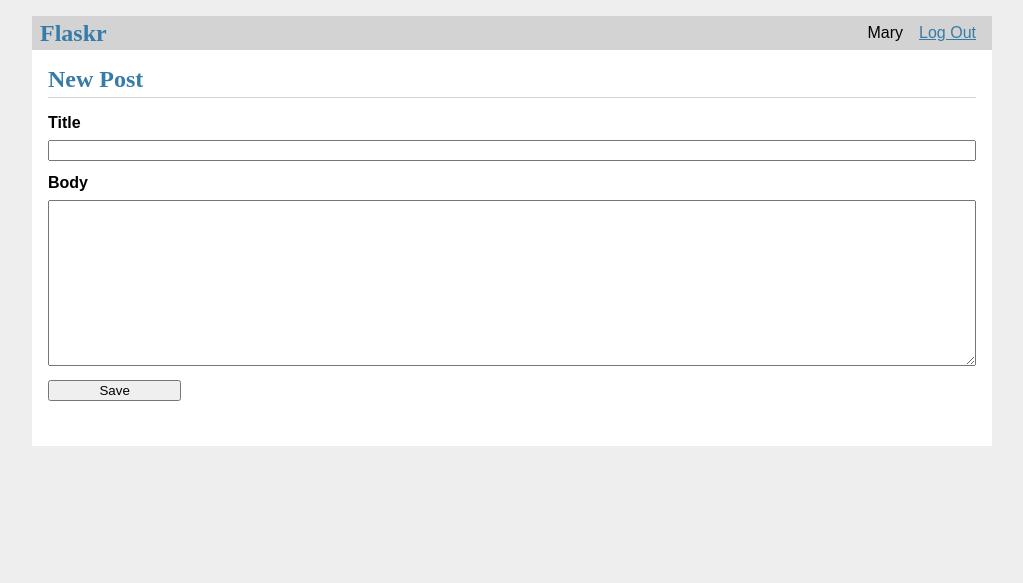
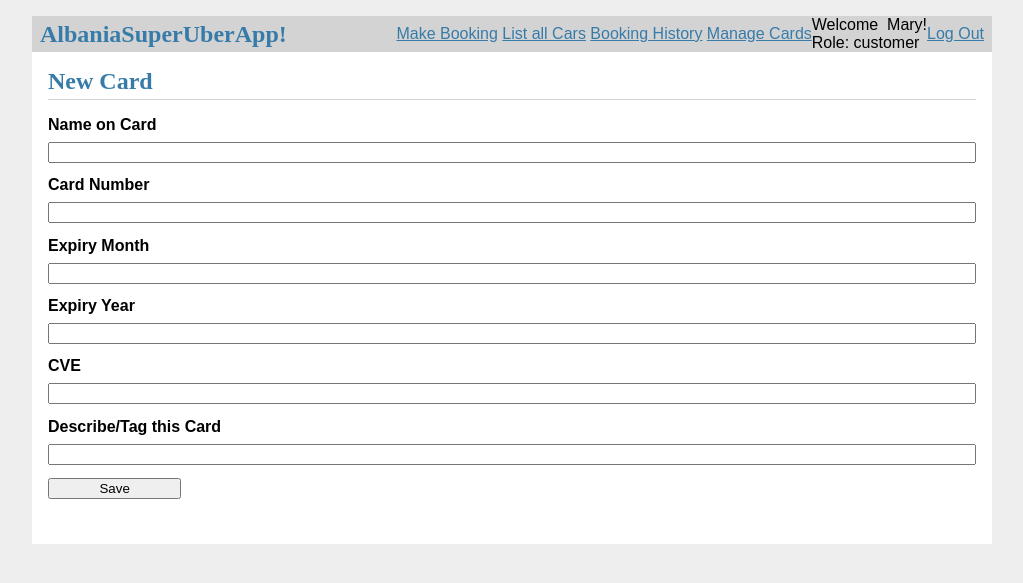
Before and after one commit to melvir86/ase, a Flask app: page /create in a window 1280 px wide. Shown: the top 583 px of the page, without its empty margins (128-1151 px from the left). Run offline with Flask 3, Linux system fonts and the light colour scheme; a user stored in the database is signed in; data comes from the database, SQL or seed files in the repository; both versions use the stored data as it was after the commit.

Commit message:
Cleaned up base code for app using flaskr tutorial and also added Payment CRUD for others in the team to follow the standard

```diff
--- a/flaskr/__init__.py
+++ b/flaskr/__init__.py
@@ -40,8 +40,8 @@ def create_app(test_config=None):
     from . import auth
     app.register_blueprint(auth.bp)
 
-    from . import blog
-    app.register_blueprint(blog.bp)
+    from . import card
+    app.register_blueprint(card.bp)
 
     # make url_for('index') == url_for('blog.index')
     # in another app, you might define a separate main index here with
--- a/flaskr/auth.py
+++ b/flaskr/auth.py
@@ -14,6 +14,7 @@ def register():
     if request.method == 'POST':
         username = request.form['username']
         password = request.form['password']
+        role = request.form['role']
         db = get_db()
         error = None
 
@@ -21,12 +22,14 @@ def register():
             error = 'Username is required.'
         elif not password:
             error = 'Password is required.'
+        elif not role:
+            error = 'Role is required.'
 
         if error is None:
             try:
                 db.execute(
-                    "INSERT INTO user (username, password) VALUES (?, ?)",
-                    (username, generate_password_hash(password)),
+                    "INSERT INTO user (username, password, role) VALUES (?, ?, ?)",
+                    (username, generate_password_hash(password), role),
                 )
                 db.commit()
             except db.IntegrityError:
@@ -43,20 +46,22 @@ def login():
     if request.method == 'POST':
         username = request.form['username']
         password = request.form['password']
+        role = request.form['role']
         db = get_db()
         error = None
         user = db.execute(
-            'SELECT * FROM user WHERE username = ?', (username,)
+            'SELECT * FROM user WHERE username = ? AND role = ?', (username,role)
         ).fetchone()
 
         if user is None:
-            error = 'Incorrect username.'
+            error = 'No match of user with selected role. Please try again.'
         elif not check_password_hash(user['password'], password):
             error = 'Incorrect password.'
 
         if error is None:
             session.clear()
             session['user_id'] = user['id']
+            session['role'] = user['role']
             return redirect(url_for('index'))
 
         flash(error)
--- a/flaskr/blog.py
+++ /dev/null
@@ -1,96 +0,0 @@
-from flask import (
-    Blueprint, flash, g, redirect, render_template, request, url_for
-)
-from werkzeug.exceptions import abort
-
-from flaskr.auth import login_required
-from flaskr.db import get_db
-
-bp = Blueprint('blog', __name__)
-
-@bp.route('/')
-def index():
-    db = get_db()
-    posts = db.execute(
-        'SELECT p.id, title, body, created, author_id, username'
-        ' FROM post p JOIN user u ON p.author_id = u.id'
-        ' ORDER BY created DESC'
-    ).fetchall()
-    return render_template('blog/index.html', posts=posts)
-
-@bp.route('/create', methods=('GET', 'POST'))
-@login_required
-def create():
-    if request.method == 'POST':
-        title = request.form['title']
-        body = request.form['body']
-        error = None
-
-        if not title:
-            error = 'Title is required.'
-
-        if error is not None:
-            flash(error)
-        else:
-            db = get_db()
-            db.execute(
-                'INSERT INTO post (title, body, author_id)'
-                ' VALUES (?, ?, ?)',
-                (title, body, g.user['id'])
-            )
-            db.commit()
-            return redirect(url_for('blog.index'))
-
-    return render_template('blog/create.html')
-
-def get_post(id, check_author=True):
-    post = get_db().execute(
-        'SELECT p.id, title, body, created, author_id, username'
-        ' FROM post p JOIN user u ON p.author_id = u.id'
-        ' WHERE p.id = ?',
-        (id,)
-    ).fetchone()
-
-    if post is None:
-        abort(404, f"Post id {id} doesn't exist.")
-
-    if check_author and post['author_id'] != g.user['id']:
-        abort(403)
-
-    return post
-
-@bp.route('/<int:id>/update', methods=('GET', 'POST'))
-@login_required
-def update(id):
-    post = get_post(id)
-
-    if request.method == 'POST':
-        title = request.form['title']
-        body = request.form['body']
-        error = None
-
-        if not title:
-            error = 'Title is required.'
-
-        if error is not None:
-            flash(error)
-        else:
-            db = get_db()
-            db.execute(
-                'UPDATE post SET title = ?, body = ?'
-                ' WHERE id = ?',
-                (title, body, id)
-            )
-            db.commit()
-            return redirect(url_for('blog.index'))
-
-    return render_template('blog/update.html', post=post)
-
-@bp.route('/<int:id>/delete', methods=('POST',))
-@login_required
-def delete(id):
-    get_post(id)
-    db = get_db()
-    db.execute('DELETE FROM post WHERE id = ?', (id,))
-    db.commit()
-    return redirect(url_for('blog.index'))
--- /dev/null
+++ b/flaskr/card.py
@@ -0,0 +1,112 @@
+from flask import (
+    Blueprint, flash, g, redirect, render_template, request, url_for
+)
+from werkzeug.exceptions import abort
+
+from flaskr.auth import login_required
+from flaskr.db import get_db
+
+bp = Blueprint('card', __name__)
+
+@bp.route('/')
+def index():
+    return render_template('card/index.html')
+
+@bp.route('/list')
+def list():
+    db = get_db()
+    cards = db.execute(
+        'SELECT *'
+        ' FROM card c JOIN user u ON c.user_id = u.id'
+        ' ORDER BY created DESC'
+    ).fetchall()
+    return render_template('card/list.html', cards=cards)
+
+@bp.route('/create', methods=('GET', 'POST'))
+@login_required
+def create():
+    if request.method == 'POST':
+        name = request.form['name']
+        number = request.form['number']
+        expiry_month = request.form['expiry_month']
+        expiry_year = request.form['expiry_year']
+        cve = request.form['cve']
+        description = request.form['description']
+        error = None
+
+        if not name:
+            error = 'Name is required.'
+        if not number:
+            error = 'Number is required.'
+
+        if error is not None:
+            flash(error)
+        else:
+            db = get_db()
+            db.execute(
+                'INSERT INTO card (user_id, name, number, expiry_month, expiry_year, cve, description)'
+                ' VALUES (?, ?, ?, ?, ?, ?, ?)',
+                (g.user['id'], name, number, expiry_month, expiry_year, cve, description)
+            )
+            db.commit()
+            return redirect(url_for('card.list'))
+
+    return render_template('card/create.html')
+
+def get_card(id, check_author=True):
+    post = get_db().execute(
+        'SELECT *'
+        ' FROM card c JOIN user u ON c.user_id = u.id'
+        ' WHERE c.id = ?',
+        (id,)
+    ).fetchone()
+
+    if post is None:
+        abort(404, f"Card id {id} doesn't exist.")
+
+    if check_author and post['user_id'] != g.user['id']:
+        abort(403)
+
+    return post
+
+@bp.route('/<int:id>/update', methods=('GET', 'POST'))
+@login_required
+def update(id):
+    card = get_card(id)
+
+    if request.method == 'POST':
+        name = request.form['name']
+        number = request.form['number']
+        expiry_month = request.form['expiry_month']
+        expiry_year = request.form['expiry_year']
+        cve = request.form['cve']
+        description = request.form['description']
+        error = None
+
+        if not name:
+            error = 'Name is required.'
+        if not number:
+            error = 'Number is required.'
+
+        if error is not None:
+            flash(error)
+        else:
+            db = get_db()
+            db.execute(
+                'UPDATE card SET name = ?, number = ?, expiry_month = ?, expiry_year = ?, cve = ?, description = ?'
+                ' WHERE id = ?',
+                (name, number, expiry_month, expiry_year, cve, description, id)
+            )
+            db.commit()
+            return redirect(url_for('card.list'))
+
+    return render_template('card/update.html', card=card)
+
+@bp.route('/<int:id>/delete', methods=('POST',))
+@login_required
+def delete(id):
+    get_card(id)
+    db = get_db()
+    db.execute('DELETE FROM card WHERE id = ?', (id,))
+    db.commit()
+    return redirect(url_for('card.list'))
--- a/flaskr/schema.sql
+++ b/flaskr/schema.sql
@@ -1,10 +1,12 @@
 DROP TABLE IF EXISTS user;
 DROP TABLE IF EXISTS post;
+DROP TABLE IF EXISTS card;
 
 CREATE TABLE user (
   id INTEGER PRIMARY KEY AUTOINCREMENT,
   username TEXT UNIQUE NOT NULL,
-  password TEXT NOT NULL
+  password TEXT NOT NULL,
+  role TEXT NOT NULL
 );
 
 CREATE TABLE post (
@@ -15,3 +17,16 @@ CREATE TABLE post (
   body TEXT NOT NULL,
   FOREIGN KEY (author_id) REFERENCES user (id)
 );
+
+CREATE TABLE card (
+  id INTEGER PRIMARY KEY AUTOINCREMENT,
+  user_id INTEGER NOT NULL,
+  created TIMESTAMP NOT NULL DEFAULT CURRENT_TIMESTAMP,
+  name TEXT NOT NULL,
+  number TEXT NOT NULL,
+  expiry_month TEXT NOT NULL,
+  expiry_year TEXT NOT NULL,
+  cve TEXT NOT NULL,
+  description TEXT NOT NULL,
+  FOREIGN KEY (user_id) REFERENCES user (id)
+);
--- a/flaskr/templates/base.html
+++ b/flaskr/templates/base.html
@@ -2,16 +2,19 @@
 <title>{% block title %}{% endblock %} - Flaskr</title>
 <link rel="stylesheet" href="{{ url_for('static', filename='style.css') }}">
 <nav>
-  <h1>Flaskr</h1>
-  <ul>
+  <h1>AlbaniaSuperUberApp!</h1>
+    <a href="{{ url_for('auth.logout') }}">Make Booking</a>
+    &nbsp;<a href="{{ url_for('auth.logout') }}">List all Cars</a>
+    &nbsp;<a href="{{ url_for('auth.logout') }}">Booking History</a>
+    &nbsp;<a href="{{ url_for('card.list') }}">Manage Cards</a>
     {% if g.user %}
-      <li><span>{{ g.user['username'] }}</span>
-      <li><a href="{{ url_for('auth.logout') }}">Log Out</a>
+     Welcome &nbsp;{{ g.user['username'] }}!
+     <br/> Role: {{ g.user['role'] }}
+      <a href="{{ url_for('auth.logout') }}">Log Out</a>
     {% else %}
-      <li><a href="{{ url_for('auth.register') }}">Register</a>
-      <li><a href="{{ url_for('auth.login') }}">Log In</a>
+      &nbsp;<a href="{{ url_for('auth.register') }}">Register</a>
+      &nbsp;<a href="{{ url_for('auth.login') }}">Log In</a>
     {% endif %}
-  </ul>
 </nav>
 <section class="content">
   <header>
--- a/flaskr/templates/blog/create.html
+++ /dev/null
@@ -1,15 +0,0 @@
-{% extends 'base.html' %}
-
-{% block header %}
-  <h1>{% block title %}New Post{% endblock %}</h1>
-{% endblock %}
-
-{% block content %}
-  <form method="post">
-    <label for="title">Title</label>
-    <input name="title" id="title" value="{{ request.form['title'] }}" required>
-    <label for="body">Body</label>
-    <textarea name="body" id="body">{{ request.form['body'] }}</textarea>
-    <input type="submit" value="Save">
-  </form>
-{% endblock %}
--- /dev/null
+++ b/flaskr/templates/card/create.html
@@ -0,0 +1,23 @@
+{% extends 'base.html' %}
+
+{% block header %}
+  <h1>{% block title %}New Card{% endblock %}</h1>
+{% endblock %}
+
+{% block content %}
+  <form method="post">
+    <label for="name">Name on Card</label>
+    <input name="name" id="name" value="{{ request.form['name'] }}" required>
+    <label for="number">Card Number</label>
+    <input name="number" id="number" value="{{ request.form['number'] }}" required>
+    <label for="expiry_month">Expiry Month</label>
+    <input name="expiry_month" id="expiry_month" value="{{ request.form['expiry_month'] }}" required>
+    <label for="expiry_year">Expiry Year</label>
+    <input name="expiry_year" id="expiry_year" value="{{ request.form['expiry_year'] }}" required>
+    <label for="cve">CVE</label>
+    <input name="cve" id="cve" value="{{ request.form['cve'] }}" required>
+    <label for="description">Describe/Tag this Card</label>
+    <input name="description" id="description" value="{{ request.form['description'] }}" required>
+    <input type="submit" value="Save">
+  </form>
+{% endblock %}
--- /dev/null
+++ b/flaskr/templates/card/index.html
@@ -0,0 +1,5 @@
+{% extends 'base.html' %}
+
+{% block header %}
+  <h1>{% block title %}Default Home Page - Potentially showing Announcements?{% endblock %}</h1>
+{% endblock %}
```
Also changed, not shown: flaskr/templates/auth/login.html (+8 -1 lines), flaskr/templates/auth/register.html (+8 -1 lines), flaskr/templates/blog/index.html (deleted, +0 -28 lines), flaskr/templates/blog/update.html (deleted, +0 -19 lines), flaskr/templates/card/list.html (added, +45 -0 lines), flaskr/templates/card/update.html (added, +27 -0 lines), instance/flaskr.sqlite.
